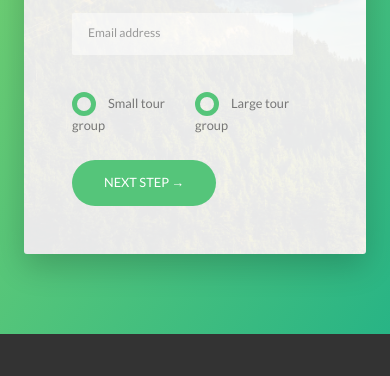
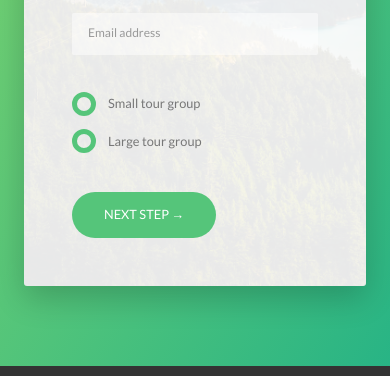
Before and after one commit to wanandas/Natours, a website: page index.html in a window 390 px wide. Shown: the part 6034-6410 px from the top of the page. Drawn offline with Linux system fonts and the light colour scheme.

Commit message:
responsive

```diff
--- a/sass/components/_form.scss
+++ b/sass/components/_form.scss
@@ -57,7 +57,7 @@
         width:49%;
         display: inline-block;
 
-        @include resporn(tab-port) {
+        @include respond(tab-port) {
             width: 100%;
             margin-bottom: 2rem;
         }
--- a/sass/components/_popup.scss
+++ b/sass/components/_popup.scss
@@ -9,6 +9,7 @@
     opacity: 0;
     visibility: hidden;
     transition: all .3s;
+
 
     &__content {
         @include absCenter;
@@ -22,11 +23,30 @@
         opacity: 0;
         transform: translate(-50%, -50%) scale(.25);
         transition: all .5s .2s;
+
+
+        @include respond(tab-land) {
+            width: 100%;
+            height: 59%;
+        }
+
+        @include respond(tab-port) {
+
+        }
+
     }
 
     &__left {
         width: 33.333333%;
         display: table-cell;
+
+        @include respond(tab-land) {
+           vertical-align: middle;
+        }
+
+        @include respond(phone) {
+            padding-left: 1rem;
+        }
     }
 
     &__right {
@@ -34,11 +54,14 @@
         display: table-cell;
         vertical-align: middle;
         padding: 3rem 5rem;
+
+
     }
 
     &__img {
         display: block;
         width: 100%;
+
     }
 
     &__text {
@@ -57,6 +80,8 @@
         -ms-hyphens: auto;
         -webkit-hyphens: auto;
         hyphens: auto;
+
+
     }
 
     //Open states
```
Also changed, not shown: css/style.css.
